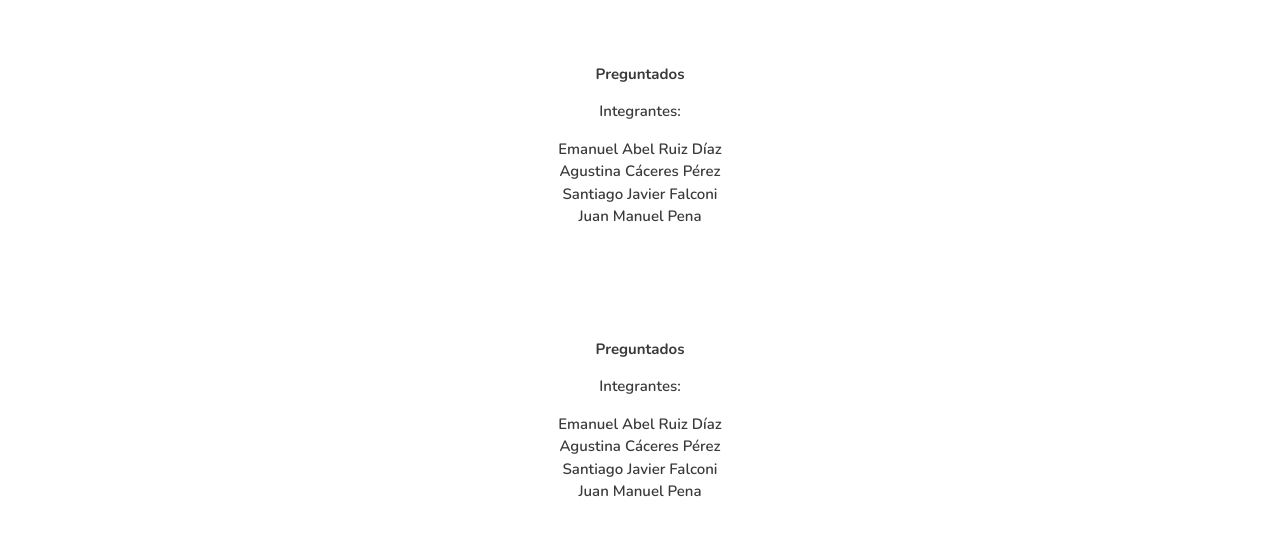
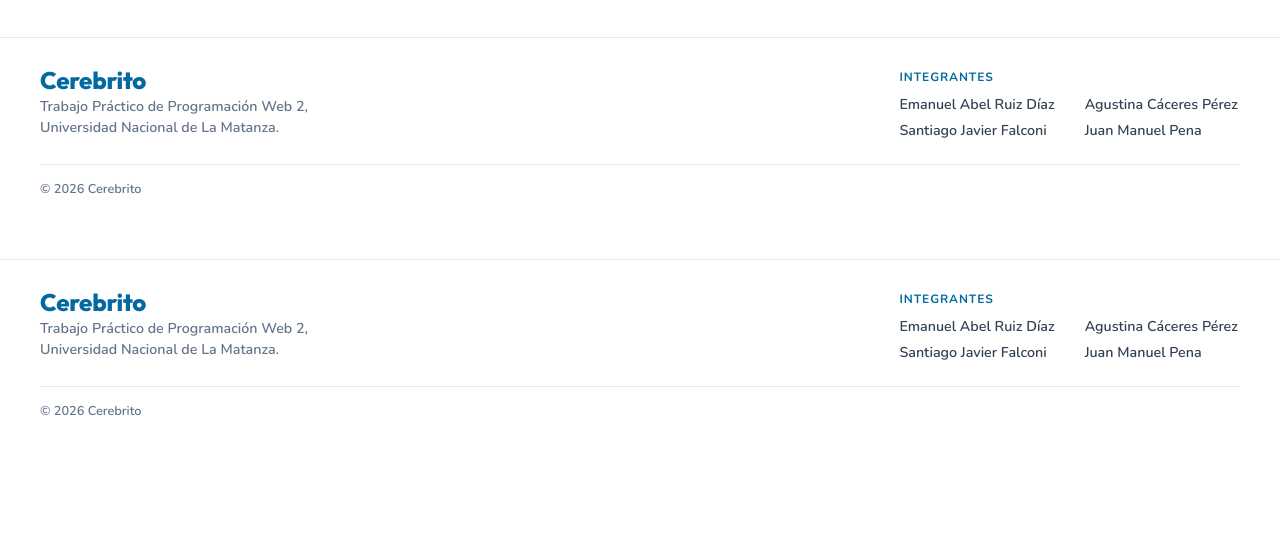
Before and after one commit to agusCax/Preguntados, a PHP site: the page made by app/view/footer.php in a window 1280 px wide. Shown: the part 67-616 px from the top of the page. Run offline with PHP 8.4, Linux system fonts and the light colour scheme; the template is opened without the code that fills it, so the values that code supplies are empty; some libraries are stand-ins or nearby versions.

Commit message:
update footer styles

```diff
--- a/app/view/footer.php
+++ b/app/view/footer.php
@@ -1,12 +1,133 @@
-<footer class="w3-container w3-padding-32 w3-center w3-margin-top w3-text-dark-grey">
-    <p><b>Preguntados</b></p>
-    <p>Integrantes:</p>
-    <ul style="list-style-type: none; padding-left: 0;">
-        <li>Emanuel Abel Ruiz Díaz</li>
-        <li>Agustina Cáceres Pérez</li>
-        <li>Santiago Javier Falconi</li>
-        <li>Juan Manuel Pena</li>
-    </ul>
+<footer class="ft">
+    <style>
+        .ft,
+        .ft *,
+        .ft *::before,
+        .ft *::after {
+            box-sizing: border-box;
+        }
+
+        .ft {
+            --ft-pad: 1rem;
+
+            margin-top: 2.5rem;
+            padding: 2rem var(--ft-pad) 1.5rem;
+            font-family: var(--font-text, "Nunito", system-ui, sans-serif);
+            text-align: center;
+            color: var(--color-ink-soft, #334155);
+            background-color: var(--color-white, #ffffff);
+            border-top: 1px solid var(--color-border, #e2e8f0);
+        }
+
+        .ft__inner {
+            display: grid;
+            gap: 1.5rem;
+            max-width: 1200px;
+            margin: 0 auto;
+        }
+
+        .ft__brand {
+            margin: 0 0 0.25rem;
+            font-family: var(--font-family, "Outfit", system-ui, sans-serif);
+            font-size: 24px;
+            line-height: 1;
+            font-weight: 800;
+            letter-spacing: -0.01em;
+            color: var(--color-primary-dark, #0369a1);
+        }
+
+        .ft__desc {
+            max-width: 36ch;
+            margin: 0 auto;
+            font-size: 0.95rem;
+            line-height: 1.5;
+            color: #64748b;
+        }
+
+        .ft__title {
+            margin: 0 0 0.5rem;
+            font-family: var(--font-text, "Nunito", system-ui, sans-serif);
+            font-size: 0.8rem;
+            font-weight: 700;
+            letter-spacing: 0.08em;
+            text-transform: uppercase;
+            color: var(--color-primary-dark, #0369a1);
+        }
+
+        .ft__list {
+            display: grid;
+            gap: 0.25rem;
+            margin: 0;
+            padding: 0;
+            list-style: none;
+            font-size: 0.95rem;
+            font-weight: 600;
+        }
+
+        .ft__copy {
+            max-width: 1200px;
+            margin: 1.5rem auto 0;
+            padding-top: 1rem;
+            font-size: 0.85rem;
+            color: #64748b;
+            border-top: 1px solid var(--color-border, #e2e8f0);
+        }
+
+        /* Tablet y desktop: marca a la izquierda, integrantes a la derecha */
+        @media (min-width: 768px) {
+            .ft {
+                --ft-pad: 1.5rem;
+            }
+
+            .ft__inner {
+                grid-template-columns: 1fr 1fr;
+                align-items: start;
+                text-align: left;
+            }
+
+            .ft__desc {
+                margin-inline: 0;
+            }
+
+            .ft__team {
+                justify-self: end;
+            }
+
+            .ft__list {
+                grid-template-columns: 1fr 1fr;
+                gap: 0.35rem 2rem;
+            }
+
+            .ft__copy {
+                text-align: left;
+            }
+        }
+
+        @media (min-width: 1024px) {
+            .ft {
+                --ft-pad: 2.5rem;
+            }
+        }
+    </style>
+
+    <div class="ft__inner">
+        <div class="ft__about">
+            <p class="ft__brand">Cerebrito</p>
+            <p class="ft__desc">Trabajo Práctico de Programación Web 2, Universidad Nacional de La Matanza.</p>
+        </div>
+
+        <div class="ft__team">
+            <h2 class="ft__title">Integrantes</h2>
+            <ul class="ft__list">
+                <li>Emanuel Abel Ruiz Díaz</li>
+                <li>Agustina Cáceres Pérez</li>
+                <li>Santiago Javier Falconi</li>
+                <li>Juan Manuel Pena</li>
+            </ul>
+        </div>
+    </div>
+
+    <p class="ft__copy">© <?= date('Y') ?> Cerebrito</p>
 </footer>
 
 </body>
```
